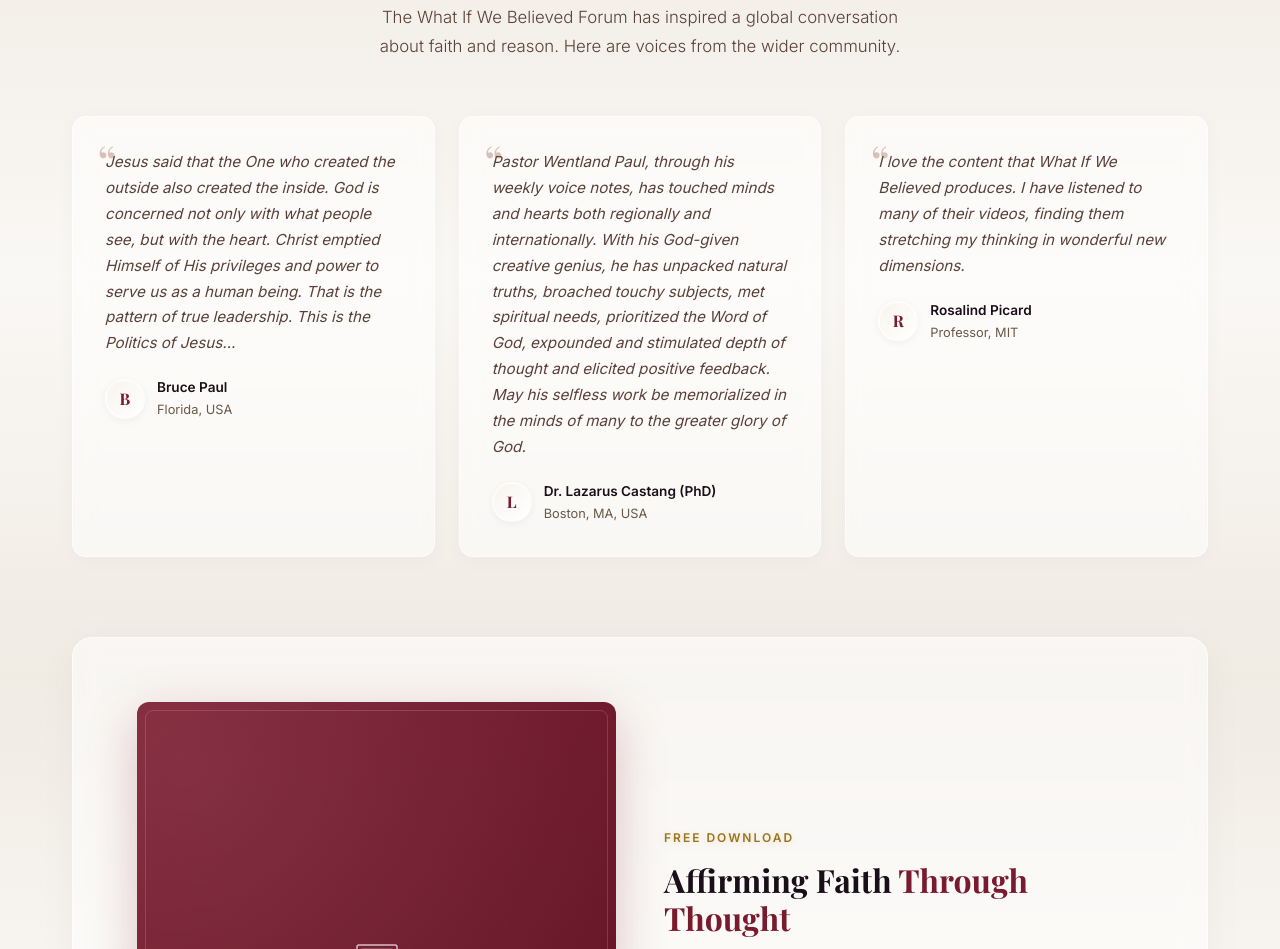
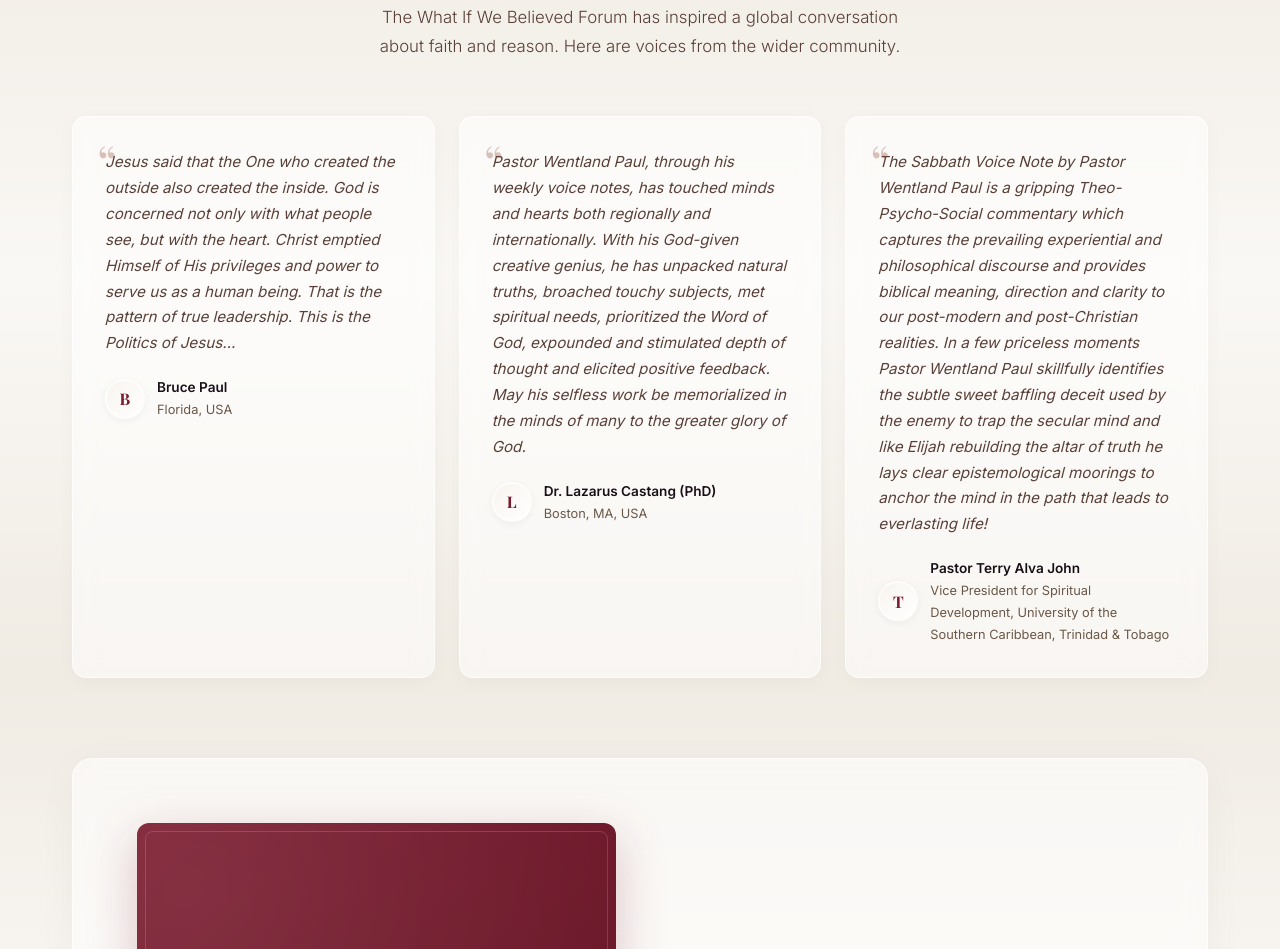
Before and after one commit to 1844P/whatifwebelieved, a plain HTML site: page index.html in a window 1280 px wide. Shown: the part 4524-5473 px from the top of the page. Drawn offline with nearby package versions, Linux system fonts and the light colour scheme; a web font is replaced by a local one.

Commit message:
Replace Rosalind Picard with Pastor Terry Alva John testimonial

```diff
--- a/index.html
+++ b/index.html
@@ -1664,12 +1664,12 @@
                 </div>
                 <div class="testimonial-card">
                     <div class="quote-mark">&ldquo;</div>
-                    <blockquote>I love the content that What If We Believed produces. I have listened to many of their videos, finding them stretching my thinking in wonderful new dimensions.</blockquote>
+                    <blockquote>The Sabbath Voice Note by Pastor Wentland Paul is a gripping Theo-Psycho-Social commentary which captures the prevailing experiential and philosophical discourse and provides biblical meaning, direction and clarity to our post-modern and post-Christian realities. In a few priceless moments Pastor Wentland Paul skillfully identifies the subtle sweet baffling deceit used by the enemy to trap the secular mind and like Elijah rebuilding the altar of truth he lays clear epistemological moorings to anchor the mind in the path that leads to everlasting life!</blockquote>
                     <div class="attribution">
-                        <div class="avatar">R</div>
+                        <div class="avatar">T</div>
                         <div>
-                            <div class="name">Rosalind Picard</div>
-                            <div class="role">Professor, MIT</div>
+                            <div class="name">Pastor Terry Alva John</div>
+                            <div class="role">Vice President for Spiritual Development, University of the Southern Caribbean, Trinidad &amp; Tobago</div>
                         </div>
                     </div>
                 </div>
```
